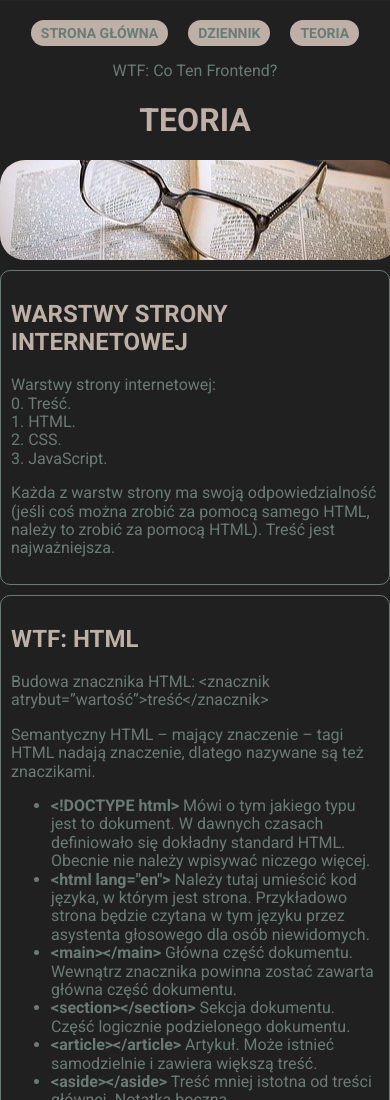
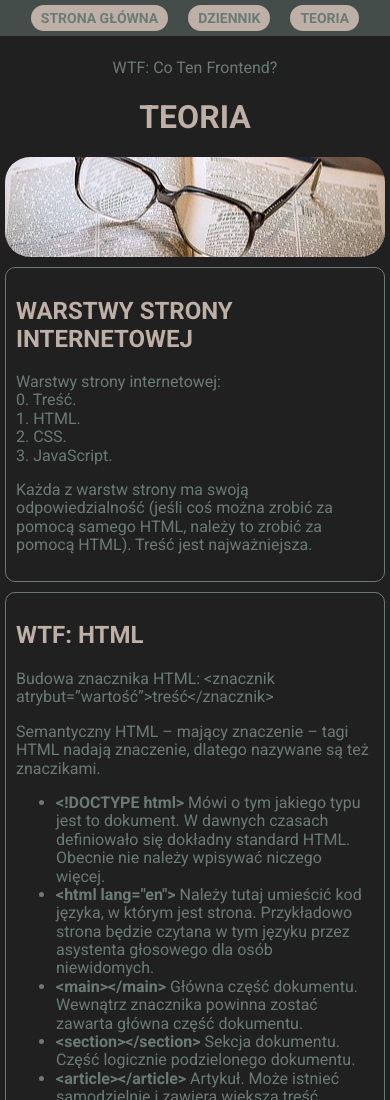
Before and after one commit to maciejryszka/homepage, a plain HTML site: page teoria.html in a window 390 px wide. Shown: the top 1100 px of the page. Drawn offline with Linux system fonts and the light colour scheme.

Commit message:
add fixed position menu

```diff
--- a/style.css
+++ b/style.css
@@ -32,9 +32,15 @@ body {
 }
 
 .header-navigation {
-  padding-top: 20px;
+  width: 100%;
+  position: fixed;
+  top: 0;
+  left: 50%;
+  transform: translateX(-50%);
+  padding: 5px 0 5px 0;
   display: flex;
   justify-content: center;
+  background-color: #6a7b7680;
 }
 
 .header-navigation__link {
@@ -45,6 +51,12 @@ body {
   text-decoration: none;
   color: #6a7b76;
   background-color: #beb0a7;
+}
+
+.diary-main,
+.theory-main,
+.main {
+  padding-top: 43px;
 }
 
 .diary-main__header,
@@ -250,6 +262,17 @@ body {
   }
 }
 
+@media screen and (orientation: portrait) and (max-width: 393px) {
+  .wrapper {
+    max-width: 380px;
+  }
+
+  .diary-main__image,
+  .theory-main__image {
+    width: 380px;
+  }
+}
+
 @media screen and (orientation: portrait) and (max-width: 375px) {
   .wrapper {
     max-width: 350px;
@@ -268,6 +291,7 @@ body {
     border-radius: calc(23px / 2);
     font-size: 12px;
   }
+
   .wrapper {
     max-width: 300px;
   }
--- a/teoria.html
+++ b/teoria.html
@@ -1890,7 +1890,7 @@
         </p>
         <p class="footer__text">Maciej Ryszka - 2020</p>
       </footer>
-      <script src="script.js"></script>
     </div>
+    <script src="script.js"></script>
   </body>
 </html>
```
Also changed, not shown: dziennik.html (+1 -1 lines), index.html (+1 -1 lines).
